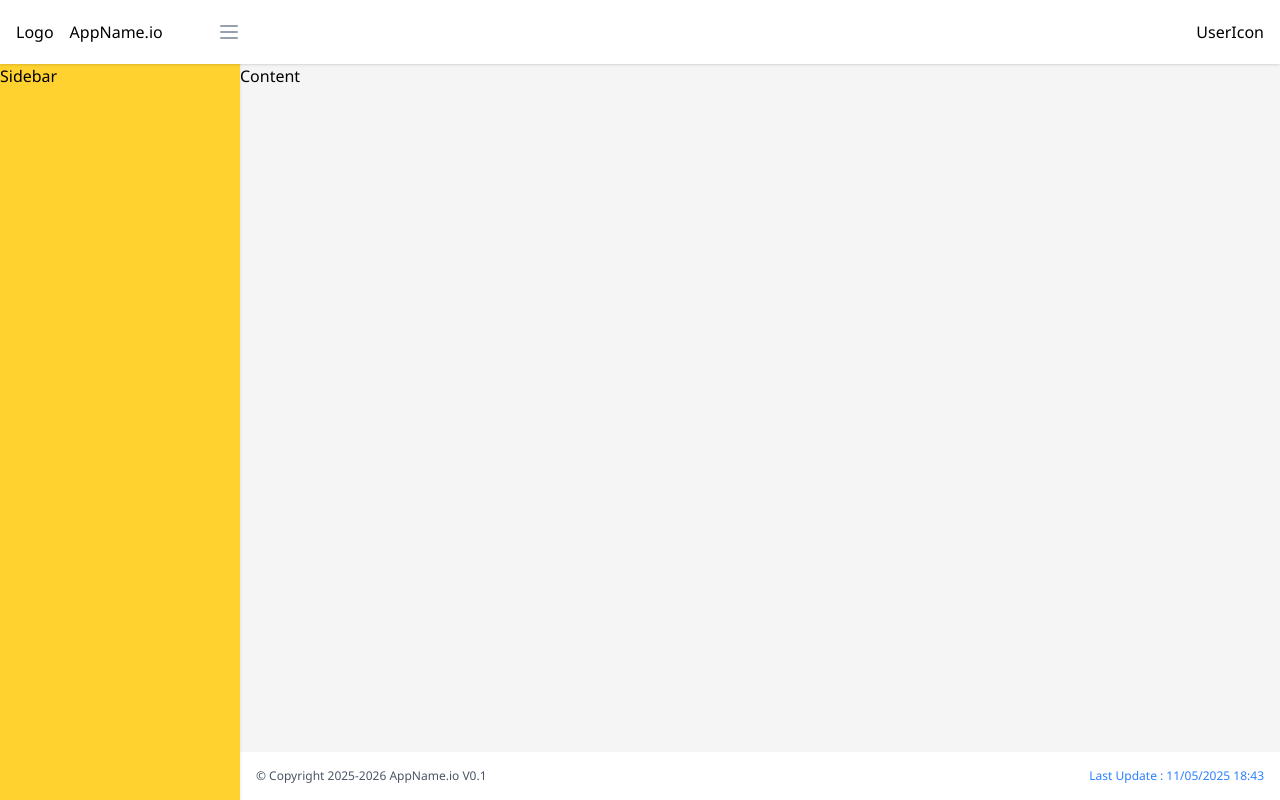
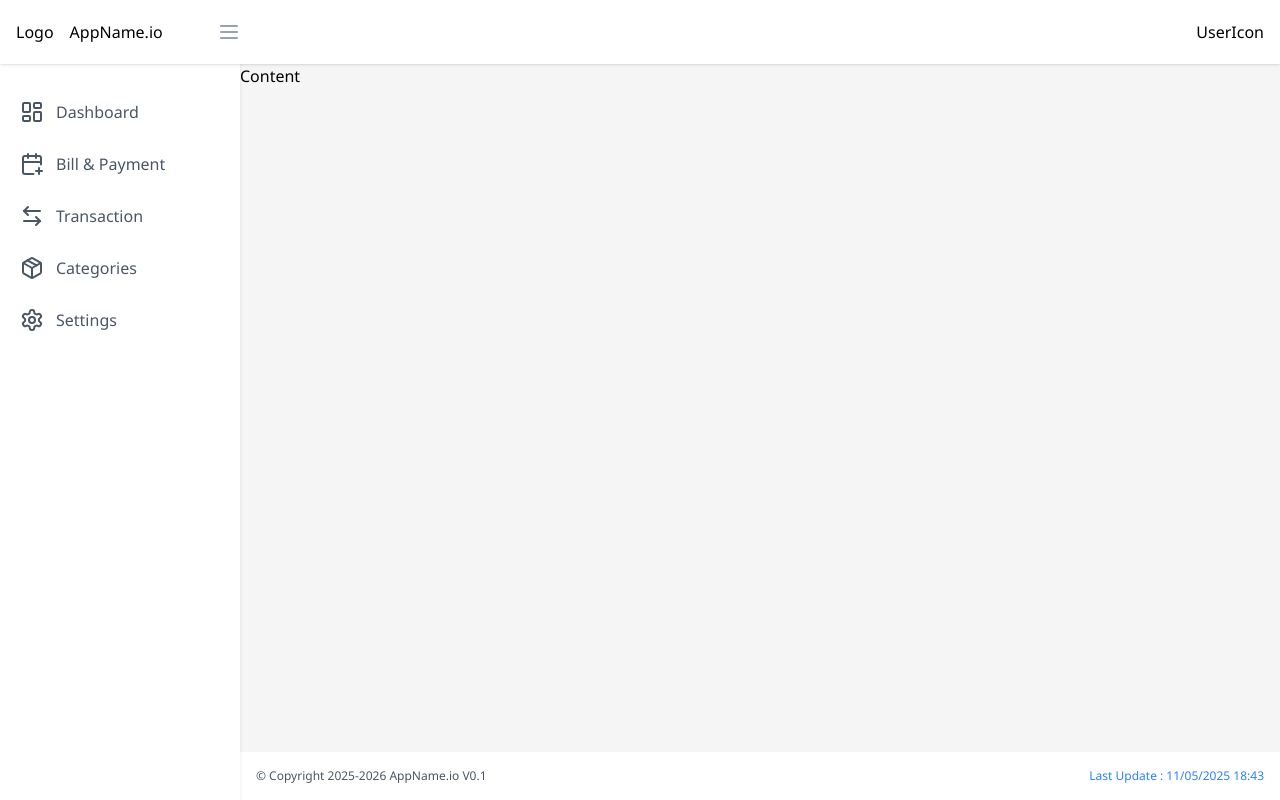
Before and after one commit to sander34556/dashboard-admin, a React (Vite) app: page / in a window 1280 px wide. Built offline with nearby package versions, Linux system fonts and the light colour scheme.

Commit message:
complete responsive-sidebar, add sidebar item

```diff
--- a/src/components/sidebar/Sidebar.jsx
+++ b/src/components/sidebar/Sidebar.jsx
@@ -1,5 +1,5 @@
 import { useEffect } from "react";
-
+import { itemList } from '../../utils/sidebarItem'
 
 const Sidebar = ({ sidebarToggle, miniSidebar, setMiniSidebar }) => {
 
@@ -14,11 +14,22 @@ const Sidebar = ({ sidebarToggle, miniSidebar, setMiniSidebar }) => {
         return () => window.removeEventListener("resize", handleResize);
     }, []);
 
-
     return (
         <aside className={`fixed w-60 hover:sm:w-60 ${miniSidebar ? 'sm:w-16' : 'sm:w-60'} ${sidebarToggle ? 'left-0' : '-left-60'} sm:left-0 pt-16 z-10 shadow transition-all`}>
-            <div className="min-h-screen bg-amber-300 ">
-                Sidebar
+            <div className="min-h-screen bg-white py-4 px-3 group text-gray-600">
+                <ul className="">
+                    {
+                        itemList.map((item, index) =>
+                            <li key={index} className="my-3">
+                                <a href="" className="flex items-center gap-2 p-2 hover:text-blue-700 rounded">
+                                    < item.icon className="min-w-6" />
+                                    <span className={`capitalize max-h-6 overflow-hidden text-ellipsis mx-1 group-hover:block ${miniSidebar && !sidebarToggle ? 'hidden' : ''}`}>
+                                        {item.label}
+                                    </span>
+                                </a>
+                            </li>)
+                    }
+                </ul>
             </div>
         </aside>
     )
--- /dev/null
+++ b/src/utils/sidebarItem.js
@@ -0,0 +1,9 @@
+import { LayoutDashboard, Settings, CalendarPlus, ArrowLeftRight, Package } from 'lucide-react';
+
+export const itemList = [
+    { label: 'dashboard', icon: LayoutDashboard },
+    { label: 'bill & payment', icon: CalendarPlus },
+    { label: 'transaction', icon: ArrowLeftRight },
+    { label: 'categories', icon: Package },
+    { label: 'settings', icon: Settings },
+]
```
